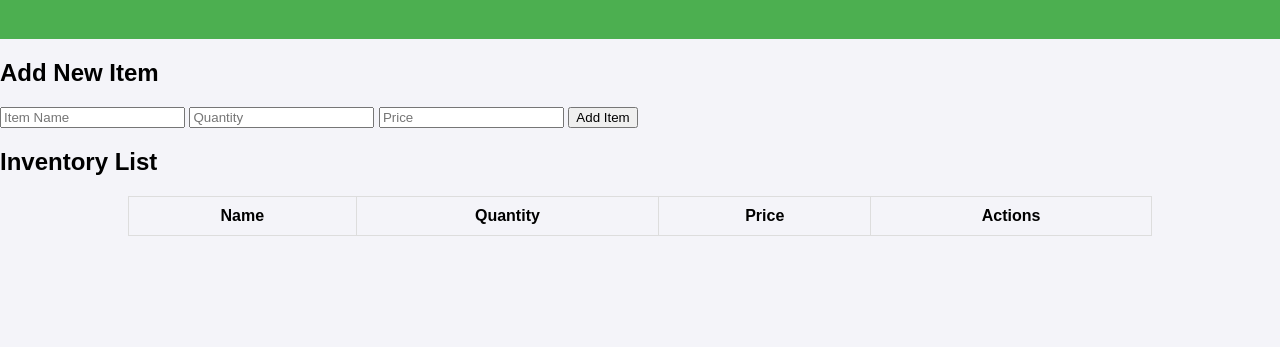
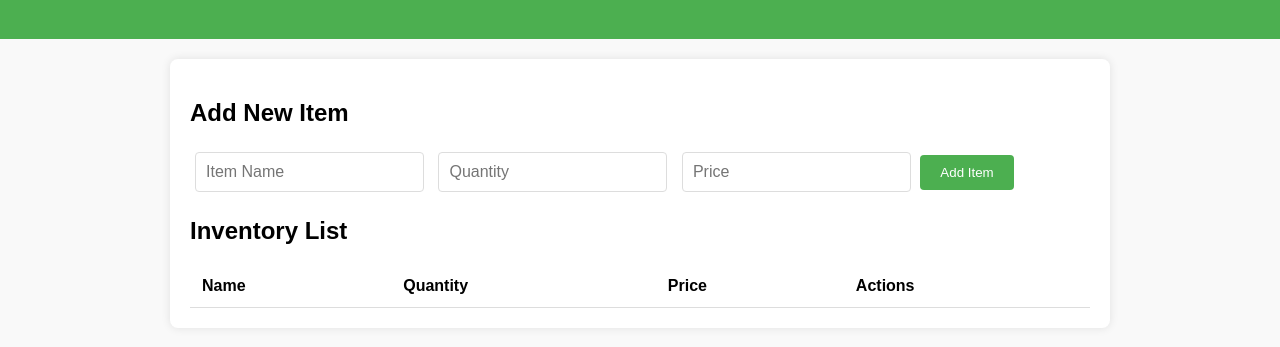
Before and after one commit to AbouAmjad/inventory-management-system, a plain HTML site: page index.html in a window 1280 px wide. Shown: the part 81-428 px from the top of the page. Drawn offline with Linux system fonts and the light colour scheme.

Commit message:
Update style.css

```diff
--- a/style.css
+++ b/style.css
@@ -1,24 +1,72 @@
 body {
     font-family: Arial, sans-serif;
-    background-color: #f4f4f9;
+    background-color: #f9f9f9;
     margin: 0;
     padding: 0;
 }
+
 header {
     background-color: #4CAF50;
     color: white;
     padding: 20px;
     text-align: center;
 }
+
+main {
+    max-width: 900px;
+    margin: 20px auto;
+    padding: 20px;
+    background-color: white;
+    border-radius: 8px;
+    box-shadow: 0 0 10px rgba(0, 0, 0, 0.1);
+}
+
+h2 {
+    margin-bottom: 20px;
+}
+
+#add-item form input {
+    margin: 5px;
+    padding: 10px;
+    font-size: 16px;
+    border: 1px solid #ddd;
+    border-radius: 4px;
+}
+
+#add-item form button {
+    padding: 10px 20px;
+    background-color: #4CAF50;
+    color: white;
+    border: none;
+    border-radius: 4px;
+    cursor: pointer;
+}
+
+#add-item form button:hover {
+    background-color: #45a049;
+}
+
 table {
-    width: 80%;
-    margin: 20px auto;
+    width: 100%;
+    margin-top: 20px;
     border-collapse: collapse;
 }
-table, th, td {
-    border: 1px solid #ddd;
+
+table th, table td {
+    padding: 12px;
+    text-align: left;
+    border-bottom: 1px solid #ddd;
 }
-th, td {
-    padding: 10px;
-    text-align: center;
+
+button {
+    padding: 5px 10px;
+    background-color: #f44336;
+    color: white;
+    border: none;
+    border-radius: 4px;
+    cursor: pointer;
 }
+
+button:hover {
+    background-color: #e53935;
+}
```
